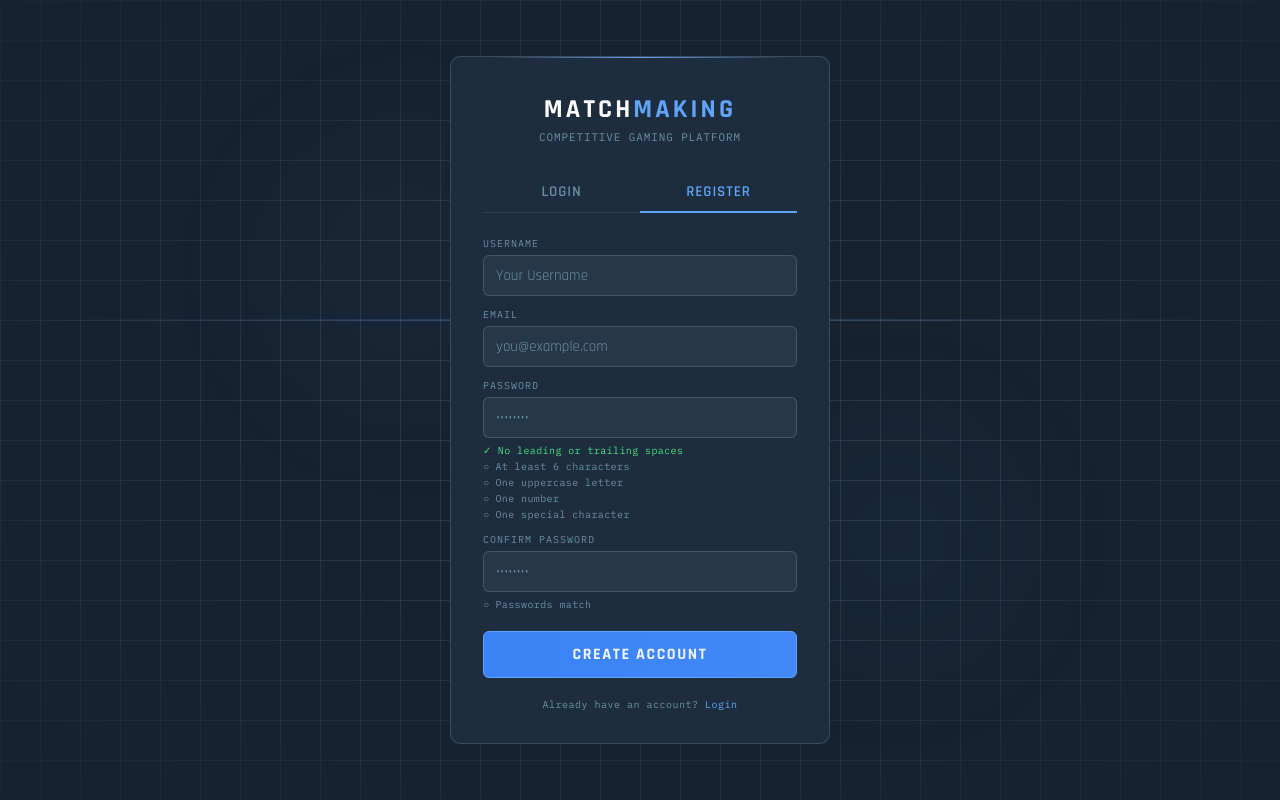
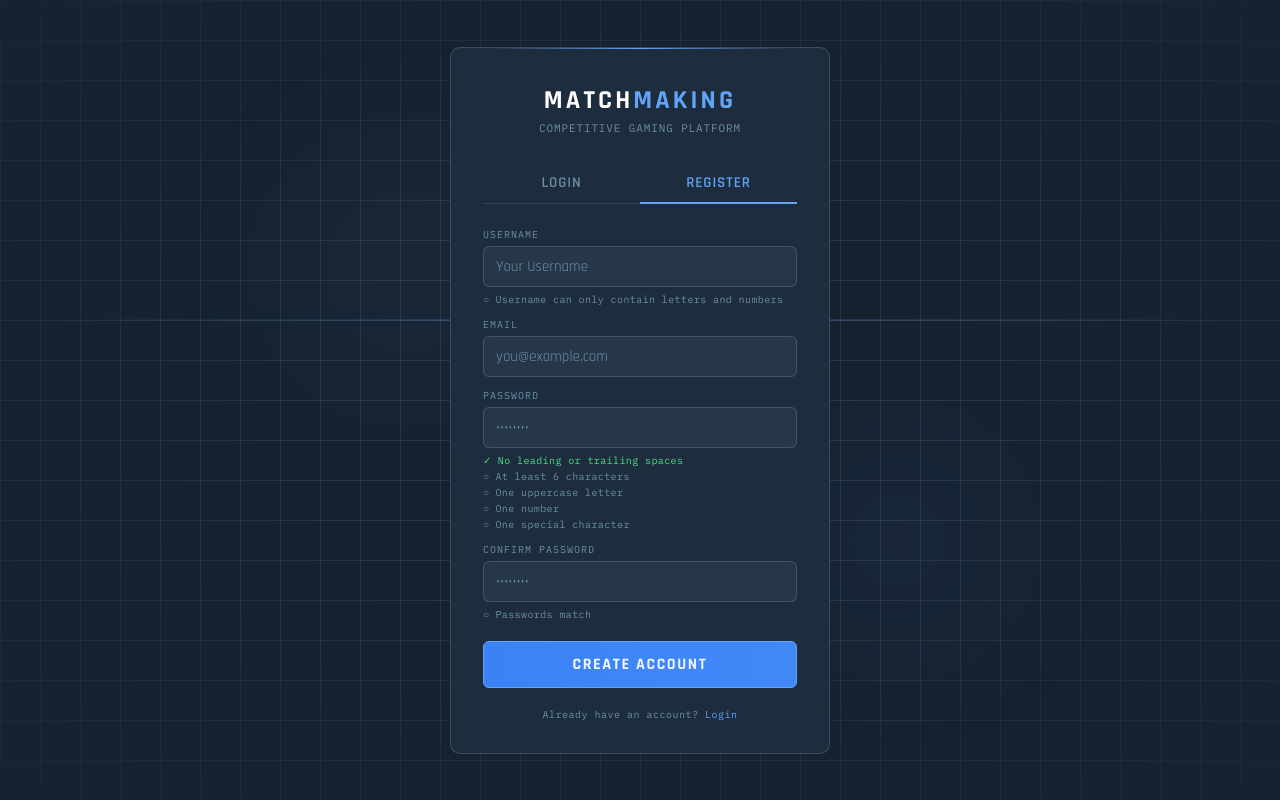
Before and after one commit to Doble-Technologies/MatchingMakingWebsite, a React (Vite) app: page /auth in a window 1280 px wide. Both pictures are taken after a click on the button "REGISTER". Built offline with nearby package versions, Linux system fonts and the light colour scheme; no server answers.

Commit message:
Update Username Rules/Regex

```diff
--- a/src/Auth/Auth.jsx
+++ b/src/Auth/Auth.jsx
@@ -218,7 +218,7 @@ const FieldError = styled('p')`
   letter-spacing: 0.04em;
 `;
 
-const PasswordRequirements = styled('ul')`
+const FieldRequirements = styled('ul')`
   list-style: none;
   margin: 6px 0 0;
   padding: 0;
@@ -360,6 +360,10 @@ export const Auth = () => {
     return fallback;
   };
 
+  const usernameRules = [
+    { label: 'Username can only contain letters and numbers', test: u => /^[A-Za-z0-9]+$/.test(u) }
+  ]
+
   const passwordRules = [
     { label: 'No leading or trailing spaces', test: p => p === p.trim() },
     { label: 'At least 6 characters', test: p => p.length >= 6 },
@@ -368,15 +372,18 @@ export const Auth = () => {
     { label: 'One special character', test: p => /[^\w\s]/.test(p) },
   ];
 
+  const usernameValid = (u) => usernameRules.every(r => r.test(u));
   const passwordValid = (p) => passwordRules.every(r => r.test(p));
 
   const validate = () => {
     const errs = {};
     if (!fields.username) errs.username = 'Username is required';
+    else if (!usernameValid(fields.username))
+      errs.username = `Username ${mode === 'register' ? 'does not meet requirements' : 'is not valid'}`;
 
     if (!fields.password) errs.password = 'Password is required';
-    else if (mode === 'register' && !passwordValid(fields.password))
-      errs.password = 'Password does not meet requirements';
+    else if (!passwordValid(fields.password))
+      errs.password = `Password ${mode === 'register' ? 'does not meet requirements' : 'is not valid'}`;
 
     if (mode === 'register') {
       if (!fields.email) errs.email = 'Email is required';
@@ -493,6 +500,16 @@ export const Auth = () => {
               error={!!errors.username}
             />
             {errors.username && <FieldError>{errors.username}</FieldError>}
+            {mode === 'register' && (
+              <FieldRequirements>
+                {usernameRules.map(rule => (
+                  <Requirement key={rule.label} met={rule.test(fields.username)}>
+                    <span>{rule.test(fields.username) ? '✓' : '○'}</span>
+                    {rule.label}
+                  </Requirement>
+                ))}
+              </FieldRequirements>
+            )}
           </div>
 
           {mode === 'register' && (
@@ -521,14 +538,14 @@ export const Auth = () => {
             />
             {errors.password && <FieldError>{errors.password}</FieldError>}
             {mode === 'register' && (
-              <PasswordRequirements>
+              <FieldRequirements>
                 {passwordRules.map(rule => (
                   <Requirement key={rule.label} met={rule.test(fields.password)}>
                     <span>{rule.test(fields.password) ? '✓' : '○'}</span>
                     {rule.label}
                   </Requirement>
                 ))}
-              </PasswordRequirements>
+              </FieldRequirements>
             )}
           </div>
 
@@ -543,12 +560,12 @@ export const Auth = () => {
                 error={!!errors.confirm}
               />
               {errors.confirm && <FieldError>{errors.confirm}</FieldError>}
-              <PasswordRequirements>
+              <FieldRequirements>
                 <Requirement met={fields.confirm.length > 0 && fields.confirm === fields.password}>
                   <span>{fields.confirm.length > 0 && fields.confirm === fields.password ? '✓' : '○'}</span>
                   Passwords match
                 </Requirement>
-              </PasswordRequirements>
+              </FieldRequirements>
             </div>
           )}
         </FieldGroup>
```
